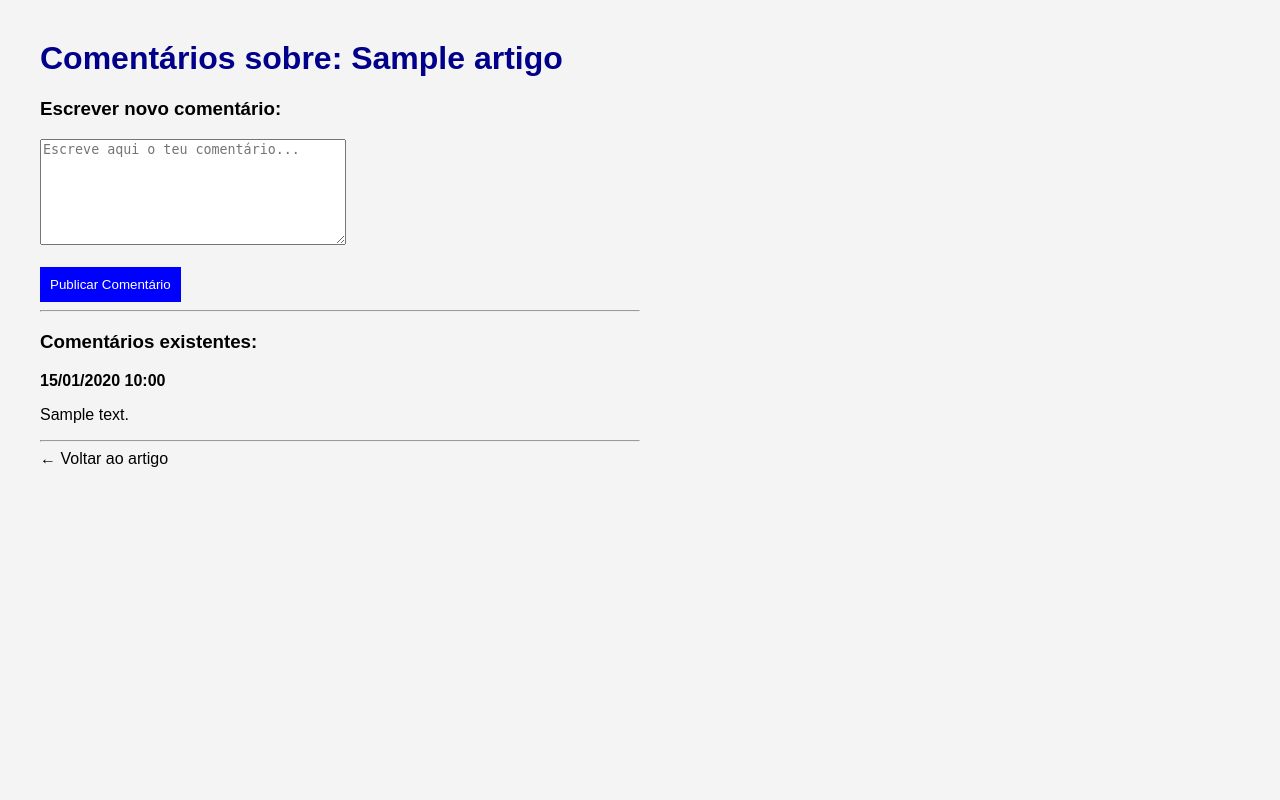
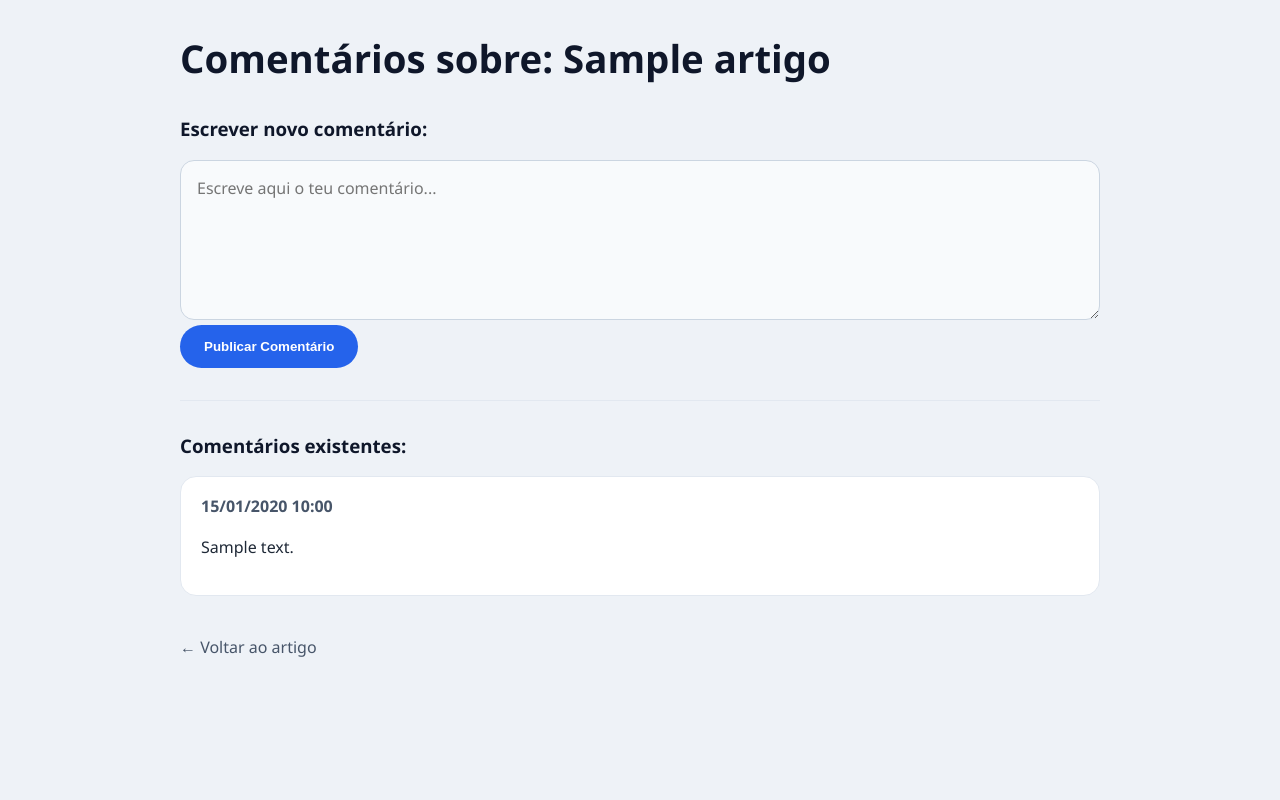
Before and after one commit to margarida-monteiro/django-jornal, a Django app: page /artigo/1/comentarios/ in a window 1280 px wide. Run offline with Django 5.2, Linux system fonts and the light colour scheme; tables that the repository leaves empty hold one stand-in row (values such as "Sample post").

Commit message:
atualizar estilos CSS e melhorar a estrutura dos templates

```diff
--- a/noticias/static/noticias/style.css
+++ b/noticias/static/noticias/style.css
@@ -1,41 +1,152 @@
+* {
+    box-sizing: border-box;
+}
+
 body {
-    font-family: Arial;
-    background-color: #f4f4f4;
-    max-width: 600px;
-    margin: auto;
+    margin: 0;
+    min-height: 100vh;
+    font-family: "Segoe UI", Arial, sans-serif;
+    background: #eef2f7;
+    color: #1f2937;
+}
+
+.container {
+    max-width: 960px;
+    margin: 0 auto;
+    padding: 32px 20px;
+}
+
+header {
+    margin-bottom: 32px;
 }
 
 h1 {
-    color: darkblue;
+    margin: 0 0 0.6rem;
+    font-size: clamp(2rem, 3vw, 2.8rem);
+    color: #0f172a;
 }
 
-a {
-    text-decoration: none;
-    color: black;
-}
-
-a:hover {
-    color: blue;
+h3 {
+    margin-top: 1.8rem;
+    color: #0f172a;
 }
 
 ul {
     list-style: none;
+    padding: 0;
+    margin: 0;
 }
 
 li {
-    margin: 10px 0;
-    background: white;
-    border-radius: 5px;
+    background: #ffffff;
+    border: 1px solid #d1d5db;
+    border-radius: 18px;
+    padding: 18px 22px;
+    margin-bottom: 16px;
+    box-shadow: 0 12px 30px rgba(15, 23, 42, 0.06);
+}
+
+a {
+    color: #1d4ed8;
+    text-decoration: none;
+    transition: color 0.2s ease, transform 0.2s ease;
+}
+
+a:hover,
+a:focus {
+    color: #2563eb;
+    text-decoration: underline;
+}
+
+p {
+    line-height: 1.75;
+    margin: 1rem 0;
 }
 
 textarea {
-    width: 300px;
-    height: 100px;
+    width: 100%;
+    min-height: 160px;
+    border: 1px solid #cbd5e1;
+    border-radius: 14px;
+    padding: 16px;
+    font-family: inherit;
+    font-size: 1rem;
+    color: #111827;
+    background: #f8fafc;
+    resize: vertical;
+    transition: border-color 0.2s ease, box-shadow 0.2s ease;
+}
+
+textarea:focus {
+    outline: none;
+    border-color: #2563eb;
+    box-shadow: 0 0 0 4px rgba(59, 130, 246, 0.16);
 }
 
 button {
-    background-color: blue;
-    color: white;
-    padding: 10px;
+    background: #2563eb;
+    color: #ffffff;
+    padding: 14px 24px;
     border: none;
+    border-radius: 999px;
+    cursor: pointer;
+    font-weight: 600;
+    transition: background 0.2s ease, transform 0.2s ease;
 }
+
+button:hover,
+button:focus {
+    background: #1d4ed8;
+    transform: translateY(-1px);
+}
+
+.form-group {
+    margin-top: 1rem;
+}
+
+.comment-card {
+    margin-bottom: 20px;
+    padding: 18px 20px;
+    background: #ffffff;
+    border: 1px solid #e2e8f0;
+    border-radius: 16px;
+}
+
+.comment-meta {
+    margin-bottom: 0.75rem;
+    color: #475569;
+}
+
+hr.page-divider {
+    border: none;
+    border-top: 1px solid #e2e8f0;
+    margin: 32px 0;
+}
+
+.back-link {
+    display: inline-block;
+    margin-top: 20px;
+    color: #475569;
+}
+
+.back-link:hover,
+.back-link:focus {
+    color: #0f172a;
+}
+
+footer {
+    margin-top: 40px;
+    color: #6b7280;
+    font-size: 0.95rem;
+}
+
+@media (max-width: 640px) {
+    .container {
+        padding: 24px 16px;
+    }
+
+    li,
+    .comment-card {
+        padding: 16px;
+    }
+}
--- a/noticias/templates/noticias/comentarios.html
+++ b/noticias/templates/noticias/comentarios.html
@@ -1,33 +1,44 @@
 <!DOCTYPE html>
 {% load static %}
-
-<link rel="stylesheet" href="{% static 'noticias/style.css' %}">
 <html lang="pt">
 <head>
     <meta charset="UTF-8">
+    <meta name="viewport" content="width=device-width, initial-scale=1.0">
     <title>Comentários - {{ artigo.titulo }}</title>
-    <style> body { font-family: Arial; margin: 40px; } </style>
+    <link rel="stylesheet" href="{% static 'noticias/style.css' %}">
 </head>
 <body>
+    <div class="container">
+        <header>
             <h1>Comentários sobre: {{ artigo.titulo }}</h1>
+        </header>
 
+        <section>
             <h3>Escrever novo comentário:</h3>
             <form method="post">
                 {% csrf_token %}
-        <textarea name="texto" rows="5" cols="80" placeholder="Escreve aqui o teu comentário..."></textarea><br><br>
+                <div class="form-group">
+                    <textarea name="texto" placeholder="Escreve aqui o teu comentário..."></textarea>
+                </div>
                 <button type="submit">Publicar Comentário</button>
             </form>
+        </section>
 
-    <hr>
+        <hr class="page-divider">
+
+        <section>
             <h3>Comentários existentes:</h3>
             {% for comentario in comentarios %}
-        <p><strong>{{ comentario.data_comentario|date:"d/m/Y H:i" }}</strong><br>
-        {{ comentario.texto|linebreaks }}</p>
-        <hr>
+                <div class="comment-card">
+                    <div class="comment-meta"><strong>{{ comentario.data_comentario|date:"d/m/Y H:i" }}</strong></div>
+                    <div>{{ comentario.texto|linebreaks }}</div>
+                </div>
             {% empty %}
                 <p>Ainda não há comentários.</p>
             {% endfor %}
+        </section>
 
-    <a href="{% url 'detalhe_artigo' artigo.id %}">← Voltar ao artigo</a>
+        <a class="back-link" href="{% url 'detalhe_artigo' artigo.id %}">← Voltar ao artigo</a>
+    </div>
 </body>
 </html>
```
Also changed, not shown: noticias/templates/noticias/detalhe_artigo.html (+14 -7 lines), noticias/templates/noticias/lista_artigos.html (+9 -4 lines). Lines whose indentation alone changed are shown as unchanged.
